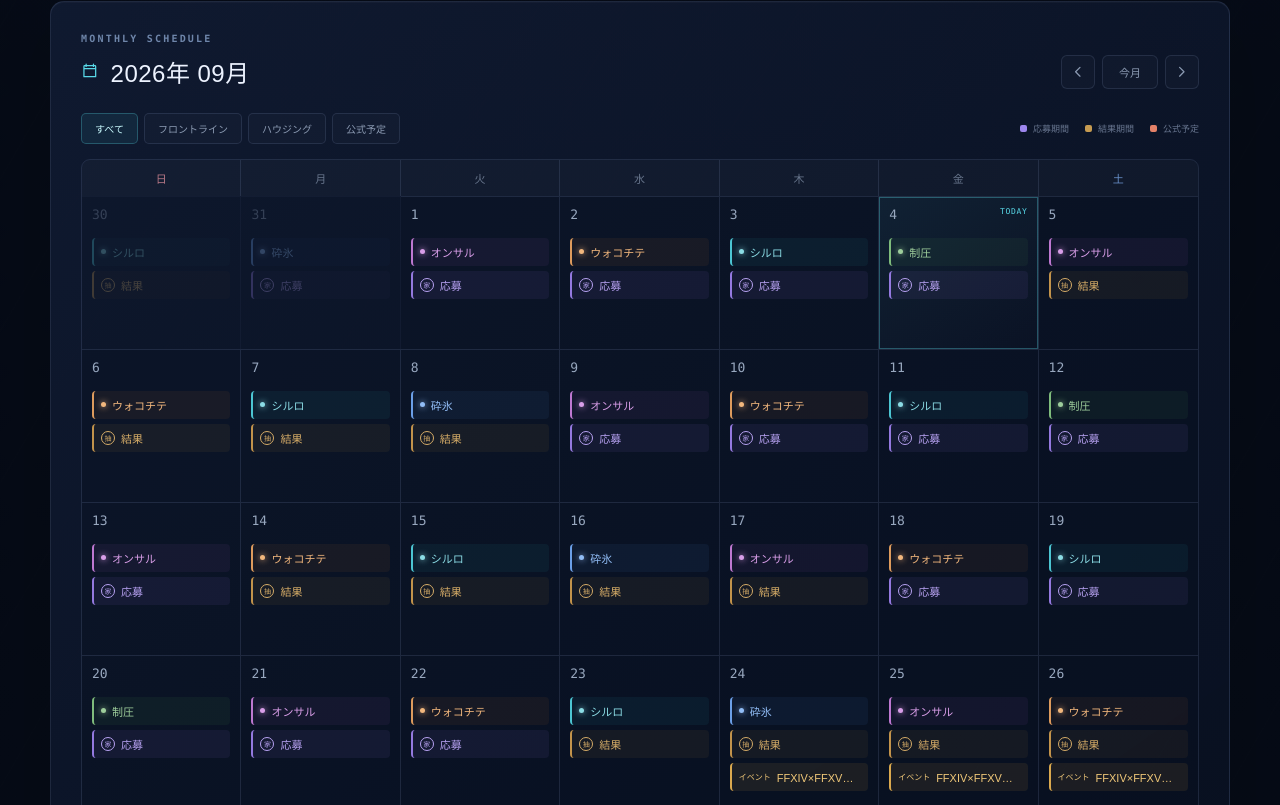
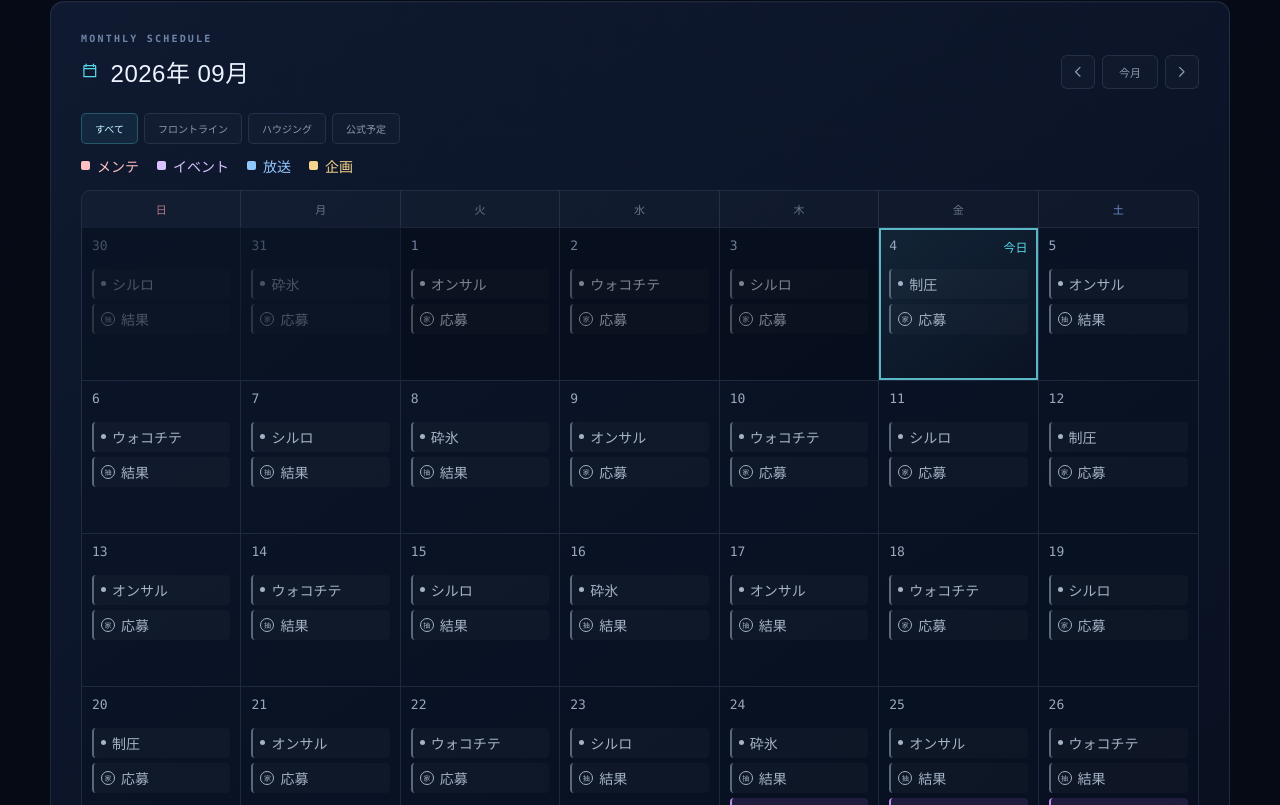
Before and after one commit to naikasann/ff14_calendar, a Next.js app: page / in a window 1280 px wide. Shown: the part 1035-1840 px from the top of the page. Built offline with nearby package versions, Linux system fonts and the light colour scheme.

Commit message:
Improve calendar colors, past-day contrast and deadline markers

```diff
--- a/app/globals.css
+++ b/app/globals.css
@@ -195,11 +195,15 @@ main::before { content: ""; position: fixed; inset: 0; pointer-events: none; opa
 .weekday-row .saturday { color: #668ec7; }
 .calendar-cell { min-width: 0; min-height: 153px; padding: 10px; border-top: 1px solid var(--line); border-right: 1px solid var(--line); background: rgba(7,13,27,.26); }
 .calendar-cell:nth-child(7n) { border-right: 0; }
-.calendar-cell.outside { opacity: .28; background: rgba(0,0,0,.14); }
-.calendar-cell.current { background: linear-gradient(145deg, rgba(34,75,91,.22), rgba(7,13,27,.2)); box-shadow: inset 0 0 0 1px rgba(91,224,237,.33); }
+.calendar-cell.outside { opacity: .55; background: rgba(0,0,0,.14); }
+.calendar-cell.past { background: rgba(3,8,18,.5); }
+.calendar-cell.past .date-line { color: #718098; }
+.calendar-cell.past .event-pill { filter: saturate(.45); opacity: .72; }
+.calendar-cell.past .official-event:hover, .calendar-cell.past .official-event:focus-visible { opacity: 1; }
+.calendar-cell.current { background: linear-gradient(145deg, rgba(34,75,91,.28), rgba(7,13,27,.2)); box-shadow: inset 0 0 0 2px #5ab8c4; }
 .date-line { height: 26px; display: flex; justify-content: space-between; align-items: flex-start; color: #98a8bf; font: 500 13px var(--font-geist-mono), monospace; }
-.date-line small { color: var(--cyan); font-size: 8px; letter-spacing: .09em; }
-.event-pill { min-width: 0; display: flex; align-items: center; gap: 6px; height: 28px; margin-top: 5px; padding: 0 7px; border-radius: 4px; font-size: 11px; overflow: hidden; }
+.date-line small { color: var(--cyan); font-size: 12px; }
+.event-pill { min-width: 0; display: flex; align-items: center; gap: 6px; height: 30px; margin-top: 5px; padding: 0 7px; border-radius: 4px; font-size: 14px; overflow: hidden; }
 .event-pill strong { overflow: hidden; white-space: nowrap; text-overflow: ellipsis; font-weight: 500; }
 .frontline-event { color: #8bdce5; background: rgba(48,160,176,.075); border-left: 2px solid #4cc5d2; }
 .event-dot { flex: 0 0 auto; width: 5px; height: 5px; border-radius: 50%; background: currentColor; box-shadow: 0 0 6px currentColor; }
@@ -212,13 +216,27 @@ main::before { content: ""; position: fixed; inset: 0; pointer-events: none; opa
 .housing-event.result { color: #d6ad68; background: rgba(176,126,51,.08); border-left-color: #c2934b; }
 .official-event { width: 100%; color: #efa18c; background: rgba(202,89,59,.09); border: 0; border-left: 2px solid #df795e; text-align: left; cursor: pointer; font-family: inherit; }
 .official-event:hover, .official-event:focus-visible { filter: brightness(1.28); outline: 1px solid currentColor; outline-offset: -1px; }
-.official-event > span { flex: 0 0 auto; font-size: 8px; }
+.official-event > span { flex: 0 0 auto; font-size: 12px; }
 .official-event.patch { color: #82d9c2; background: rgba(50,156,128,.09); border-left-color: #55bfa3; }
 .official-event.update { color: #8be2c7; background: linear-gradient(90deg, rgba(50,156,128,.13), rgba(202,89,59,.08)); border-left-color: #63d3b3; }
 .official-event.pvp, .official-event.season { color: #d9b2ff; background: rgba(143,78,194,.1); border-left-color: #b173df; }
-.official-event.event { color: #f0c879; background: rgba(207,154,58,.1); border-left-color: #daa94f; }
+.official-event.maintenance, .official-event.update { color: #ffc1c1; background: rgba(224,78,86,.18); border-left: 3px solid #f18b94; font-weight: 600; }
+.official-event.event { color: #d9c2ff; background: rgba(151,97,215,.16); border-left-color: #bc8ce9; }
 .official-event.broadcast { color: #8fc8ff; background: rgba(68,137,203,.11); border-left-color: #68aee9; }
-.official-event.campaign { color: #f2a9c5; background: rgba(196,76,124,.1); border-left-color: #dc7ba1; }
+.official-event.campaign { color: #f5d58e; background: rgba(207,154,58,.15); border-left-color: #daa94f; }
+.calendar-cell .frontline-event, .calendar-cell .housing-event { background: rgba(255,255,255,.025); border-left-color: #59687d; color: #a4b2c6; }
+.calendar-cell .event-dot { box-shadow: none; }
+.calendar-legend { display: flex; flex-wrap: wrap; gap: 10px 18px; margin: -3px 0 14px; font-size: 14px; color: #b0bfd2; }
+.calendar-legend span { display: inline-flex; align-items: center; gap: 7px; }
+.calendar-legend span::before { content: ""; width: 9px; height: 9px; border-radius: 2px; background: currentColor; }
+.calendar-legend .maintenance { color: #ffc1c1; }
+.calendar-legend .event { color: #d9c2ff; }
+.calendar-legend .broadcast { color: #8fc8ff; }
+.calendar-legend .campaign { color: #f5d58e; }
+.ending-marker, .event-status { display: inline-block; margin-top: 6px; padding: 3px 6px; border: 1px solid #ae793f; border-radius: 4px; background: #372617; color: #ffdda1; font-family: inherit; font-weight: 500; font-size: 12px; line-height: 1.4; }
+.ending-marker { cursor: pointer; max-width: 100%; }
+.ending-marker:hover, .ending-marker:focus-visible { outline: 2px solid #ffdda1; outline-offset: 1px; }
+.event-status.active { border-color: #42675f; background: #182d2a; color: #a5ddca; }
 .more-events { display: block; margin: 4px 0 0 7px; color: #66758b; font-size: 8px; }
 .calendar-note { margin: 13px 0 0; color: #59667c; font-size: 10px; }
 
@@ -303,8 +321,10 @@ footer small { grid-column: 2; }
   .filter-row button { padding: 7px 10px; }
   .calendar-cell { min-height: 112px; }
   .date-line { height: 23px; }
-  .date-line small, .event-dot { display: none; }
-  .event-pill { height: 24px; font-size: 9px; }
+  .event-dot { display: none; }
+  .date-line small { font-size: 10px; }
+  .event-pill { height: 28px; font-size: 12px; }
+  .ending-marker { padding: 2px; font-size: 11px; }
   .housing-event span { display: none; }
   .official-event > span { display: none; }
   .event-modal-backdrop { align-items: end; padding: 10px; }
--- /dev/null
+++ b/app/official-event-status.ts
@@ -0,0 +1,18 @@
+import type { OfficialEvent } from "./official-events";
+
+const ENDING_SOON_MS = 3 * 24 * 60 * 60 * 1000;
+
+export function getOfficialEventStatus(event: OfficialEvent, now: number | null): "開催中" | "終了間近" | undefined {
+  if (now === null || event.type === "maintenance" || event.type === "broadcast" || event.type === "patch") return undefined;
+  const start = Date.parse(event.allDay ? `${event.start}T00:00:00+09:00` : event.start);
+  const end = Date.parse(event.allDay ? `${event.end}T00:00:00+09:00` : event.end);
+  if (!Number.isFinite(start) || !Number.isFinite(end) || now >= end) return undefined;
+  if (end - now <= ENDING_SOON_MS) return "終了間近";
+  return now >= start ? "開催中" : undefined;
+}
+
+export function getOfficialEventLastDate(event: OfficialEvent): string {
+  if (!event.allDay) return event.end.slice(0, 10);
+  // All-day events use an exclusive end; show the marker on the previous JST date.
+  return new Date(Date.parse(`${event.end}T00:00:00Z`) - 24 * 60 * 60 * 1000).toISOString().slice(0, 10);
+}
--- a/app/page.tsx
+++ b/app/page.tsx
@@ -1,6 +1,7 @@
 "use client";
 
 import { useEffect, useMemo, useState } from "react";
+import { getOfficialEventLastDate, getOfficialEventStatus } from "./official-event-status";
 
 import {
   OFFICIAL_EVENTS_UPDATED_AT,
@@ -279,11 +280,12 @@ function TodayPanel({ today }: { today: CalendarDate }) {
   );
 }
 
-function CalendarCell({ date, displayMonth, filter, today, onSelectOfficialEvents }: {
+function CalendarCell({ date, displayMonth, filter, today, now, onSelectOfficialEvents }: {
   date: CalendarDate;
   displayMonth: CalendarDate;
   filter: CalendarFilter;
   today: CalendarDate;
+  now: number | null;
   onSelectOfficialEvents: (events: OfficialEvent[]) => void;
 }) {
   const frontline = getFrontlineForDate(date);
@@ -293,18 +295,22 @@ function CalendarCell({ date, displayMonth, filter, today, onSelectOfficialEvent
   const hasMaintenance = officialEvents.some((event) => event.type === "maintenance");
   const outside = date.month !== displayMonth.month;
   const current = isSameDate(date, today);
+  const past = formatDateKey(date) < formatDateKey(today);
+  const endingEvents = officialEvents.filter((event) =>
+    getOfficialEventLastDate(event) === formatDateKey(date) && getOfficialEventStatus(event, now) === "終了間近");
   const officialEntry = (filter === "all" || filter === "official") && officialSummary ? (
     <>
       <button className={`event-pill official-event ${officialSummary.type}`} type="button" title={officialEvents.map((event) => event.title).join(" / ")} onClick={() => onSelectOfficialEvents(officialEvents)} aria-label={`${officialSummary.title}の詳細を開く`}>
         <span>{officialSummary.label}</span><strong>{officialSummary.title}</strong>
       </button>
       {officialEvents.length > officialSummary.combinedCount && <small className="more-events">ほか{officialEvents.length - officialSummary.combinedCount}件</small>}
+      {endingEvents.length > 0 && <button type="button" className="ending-marker" title={endingEvents.map((event) => event.title).join(" / ")} onClick={() => onSelectOfficialEvents(endingEvents)} aria-label={`終了間近の予定: ${endingEvents.map((event) => event.title).join("、")}`}>終了間近{endingEvents.length > 1 ? ` ${endingEvents.length}件` : ""}</button>}
     </>
   ) : null;
 
   return (
-    <div className={`calendar-cell${outside ? " outside" : ""}${current ? " current" : ""}`}>
-      <div className="date-line"><span>{date.day}</span>{current && <small>TODAY</small>}</div>
+    <div className={`calendar-cell${outside ? " outside" : ""}${current ? " current" : ""}${past ? " past" : ""}`}>
+      <div className="date-line"><span>{date.day}</span>{current && <small>今日</small>}</div>
       {hasMaintenance && officialEntry}
       {(filter === "all" || filter === "frontline") && <div className={`event-pill frontline-event map-${frontline.id}`}><span className="event-dot" /><strong>{frontline.shortName}</strong></div>}
       {(filter === "all" || filter === "housing") && <div className={`event-pill housing-event ${housing.phase}`}><span>{housing.phase === "entry" ? "家" : "抽"}</span><strong>{housing.phase === "entry" ? "応募" : "結果"}</strong></div>}
@@ -313,7 +319,7 @@ function CalendarCell({ date, displayMonth, filter, today, onSelectOfficialEvent
   );
 }
 
-function OfficialEventModal({ events, onClose }: { events: OfficialEvent[]; onClose: () => void }) {
+function OfficialEventModal({ events, now, onClose }: { events: OfficialEvent[]; now: number | null; onClose: () => void }) {
   useEffect(() => {
     const previousOverflow = document.body.style.overflow;
     document.body.style.overflow = "hidden";
@@ -338,10 +344,12 @@ function OfficialEventModal({ events, onClose }: { events: OfficialEvent[]; onCl
         <div className="event-modal-list">
           {events.map((event) => {
             const calendarEvent = officialEventToCalendarEvent(event);
+            const status = getOfficialEventStatus(event, now);
             return (
               <article className={`event-modal-item ${event.type}`} key={event.id}>
                 <div className="event-modal-item-heading"><span>{getOfficialEventTypeLabel(event.type)}</span><strong>{event.title}</strong></div>
                 <time>{formatOfficialEventDate(event)}</time>
+                {status && <span className={`event-status ${status === "終了間近" ? "ending" : "active"}`}>{status}</span>}
                 <p>{event.description}</p>
                 <div className="event-modal-actions">
                   <a href={event.url} target="_blank" rel="noreferrer">公式ページを見る <Icon name="external" /></a>
@@ -357,7 +365,7 @@ function OfficialEventModal({ events, onClose }: { events: OfficialEvent[]; onCl
   );
 }
 
-function MonthCalendar({ today }: { today: CalendarDate }) {
+function MonthCalendar({ today, now }: { today: CalendarDate; now: number | null }) {
   const [month, setMonth] = useState<CalendarDate>({ year: today.year, month: today.month, day: 1 });
   const [filter, setFilter] = useState<CalendarFilter>("all");
   const [selectedOfficialEvents, setSelectedOfficialEvents] = useState<OfficialEvent[] | null>(null);
@@ -385,17 +393,17 @@ function MonthCalendar({ today }: { today: CalendarDate }) {
         {([["all", "すべて"], ["frontline", "フロントライン"], ["housing", "ハウジング"], ["official", "公式予定"]] as const).map(([value, label]) => (
           <button key={value} type="button" className={filter === value ? "active" : ""} onClick={() => setFilter(value)} aria-pressed={filter === value}>{label}</button>
         ))}
-        <div className="legend"><span><i className="legend-entry" />応募期間</span><span><i className="legend-result" />結果期間</span><span><i className="legend-official" />公式予定</span></div>
       </div>
+      <div className="calendar-legend" aria-label="予定の色分け"><span className="maintenance">メンテ</span><span className="event">イベント</span><span className="broadcast">放送</span><span className="campaign">企画</span></div>
 
       <div className="calendar-shell">
         <div className="weekday-row">{WEEKDAYS.map((day, index) => <div key={day} className={index === 0 ? "sunday" : index === 6 ? "saturday" : ""}>{day}</div>)}</div>
         <div className="calendar-grid">
-          {days.map((date) => <CalendarCell key={formatDateKey(date)} date={date} displayMonth={month} filter={filter} today={today} onSelectOfficialEvents={setSelectedOfficialEvents} />)}
+          {days.map((date) => <CalendarCell key={formatDateKey(date)} date={date} displayMonth={month} filter={filter} today={today} now={now} onSelectOfficialEvents={setSelectedOfficialEvents} />)}
         </div>
       </div>
       <p className="calendar-note">※ 公式予定をクリックすると、概要と公式ページへのリンクを確認できます。フロントラインは8日周期、ハウジングは5日＋4日の抽選周期をもとに算出しています。</p>
-      {selectedOfficialEvents && <OfficialEventModal events={selectedOfficialEvents} onClose={() => setSelectedOfficialEvents(null)} />}
+      {selectedOfficialEvents && <OfficialEventModal events={selectedOfficialEvents} now={now} onClose={() => setSelectedOfficialEvents(null)} />}
     </section>
   );
 }
@@ -529,8 +537,9 @@ function CalendarExport({ today }: { today: CalendarDate }) {
 
 export default function Home() {
   const [today, setToday] = useState<CalendarDate>({ year: 2026, month: 8, day: 14 });
+  const [now, setNow] = useState<number | null>(null);
   useEffect(() => {
-    const updateToday = () => setToday(getJstToday());
+    const updateToday = () => { setToday(getJstToday()); setNow(Date.now()); };
     updateToday();
     const timer = window.setInterval(updateToday, 60_000);
     return () => window.clearInterval(timer);
@@ -540,7 +549,7 @@ export default function Home() {
     <main id="top">
       <div className="aurora aurora-one" /><div className="aurora aurora-two" />
       <div className="page-shell">
-        <Header /><TodayPanel today={today} /><MonthCalendar today={today} /><CalendarExport today={today} /><Sources /><ScheduleGuides today={today} />
+        <Header /><TodayPanel today={today} /><MonthCalendar today={today} now={now} /><CalendarExport today={today} /><Sources /><ScheduleGuides today={today} />
         <footer><span>EORZEA SCHEDULE</span><p>FINAL FANTASY XIV 非公式ファンサイト</p><small>© SQUARE ENIX / 記載されている会社名・製品名は各社の商標または登録商標です。</small></footer>
       </div>
     </main>
```
Also changed, not shown: 1 other file (tests, documents, lock files or other folders).
